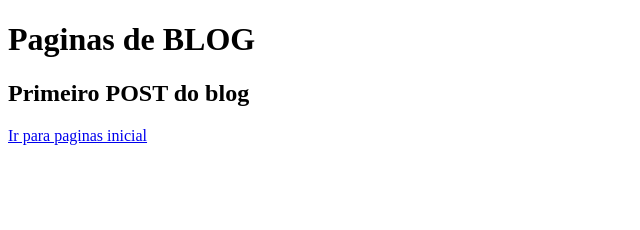
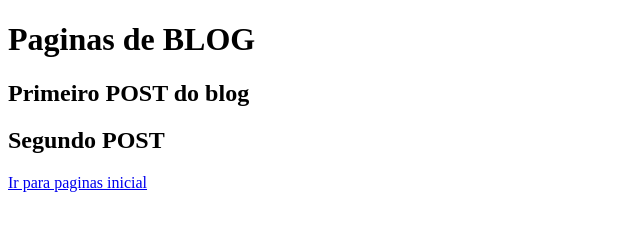
Before and after one commit to davi-linux/aulaTeste, a plain HTML site: page blog.html in a window 1280 px wide. Shown: the whole page, without its empty margins (0-640 px from the left). Drawn offline with Linux system fonts and the light colour scheme.

Commit message:
Novo Post

```diff
--- a/blog.html
+++ b/blog.html
@@ -9,6 +9,7 @@
 <body>
     <h1> Paginas de BLOG</h1>
     <h2> Primeiro POST do blog</h2>
+    <h2>Segundo POST</h2>
     <a href="index.html"> Ir para paginas inicial</a>
 
 
```
